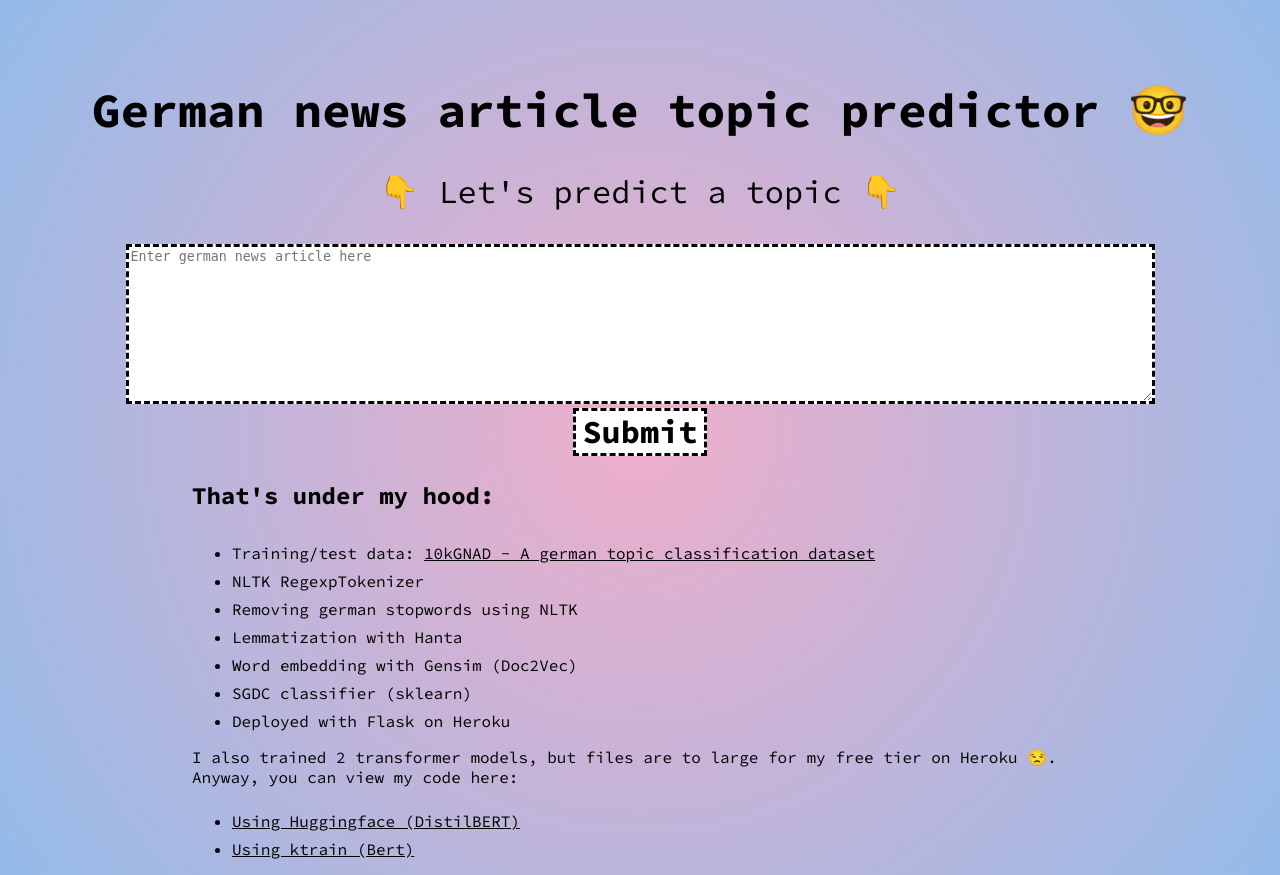
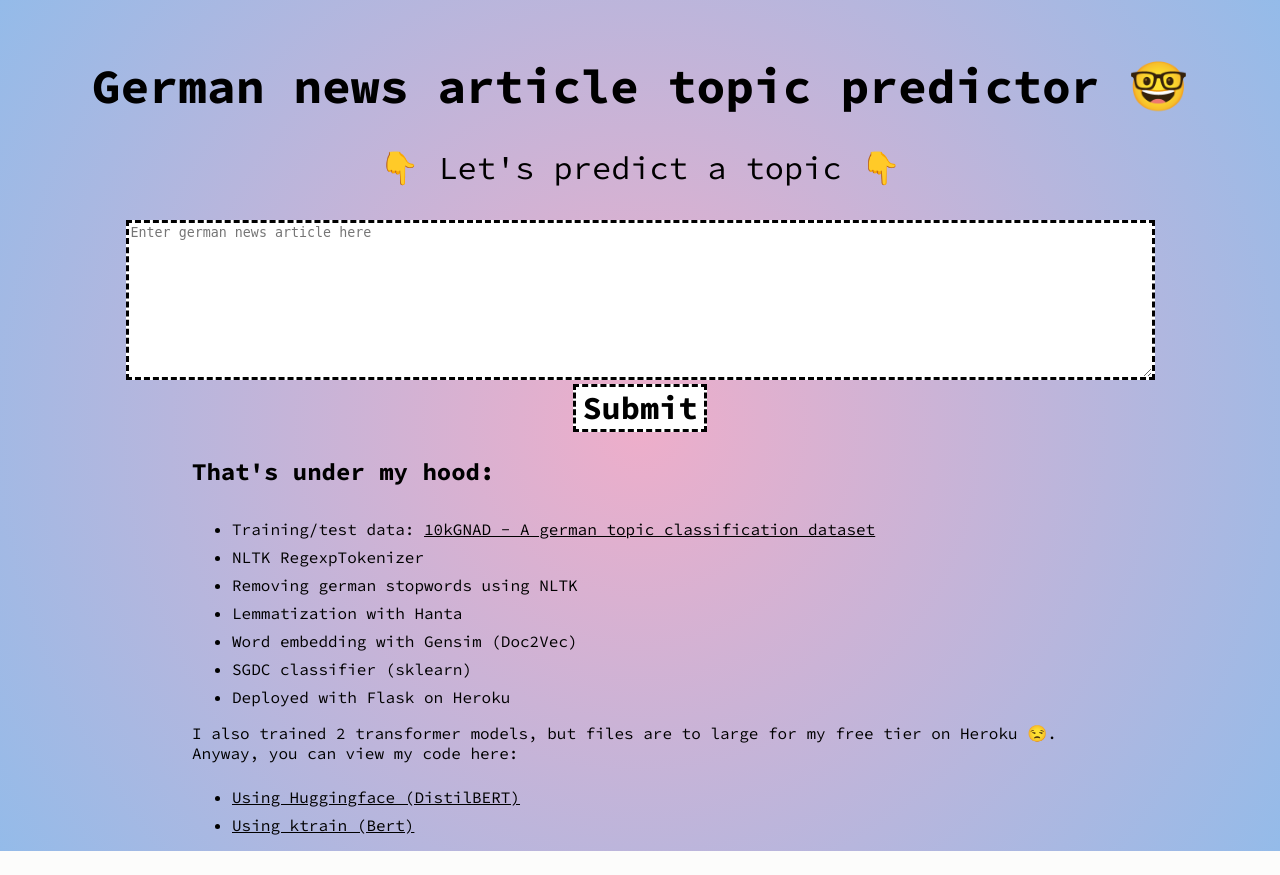
Before and after one commit to GabrielZirk/sgdc_topic_classifier1, a Flask app: page / in a window 1280 px wide. After the commit the page ends 851 px from the top, so only its background shows below. Run offline with Flask 2, Linux system fonts and the light colour scheme; parts of the project's set-up code (start-up, migrations or seed data) failed here and were passed over.

```diff
--- a/static/style.css
+++ b/static/style.css
@@ -1,6 +1,6 @@
 body {
     font-family: 'Source Code Pro', monospace;
-    margin-top: 10vh;
+    margin-top: 7vh;
     background: radial-gradient(circle, rgba(238,174,202,1) 0%, rgba(148,187,233,1) 100%);
 }
 .headline {
```
